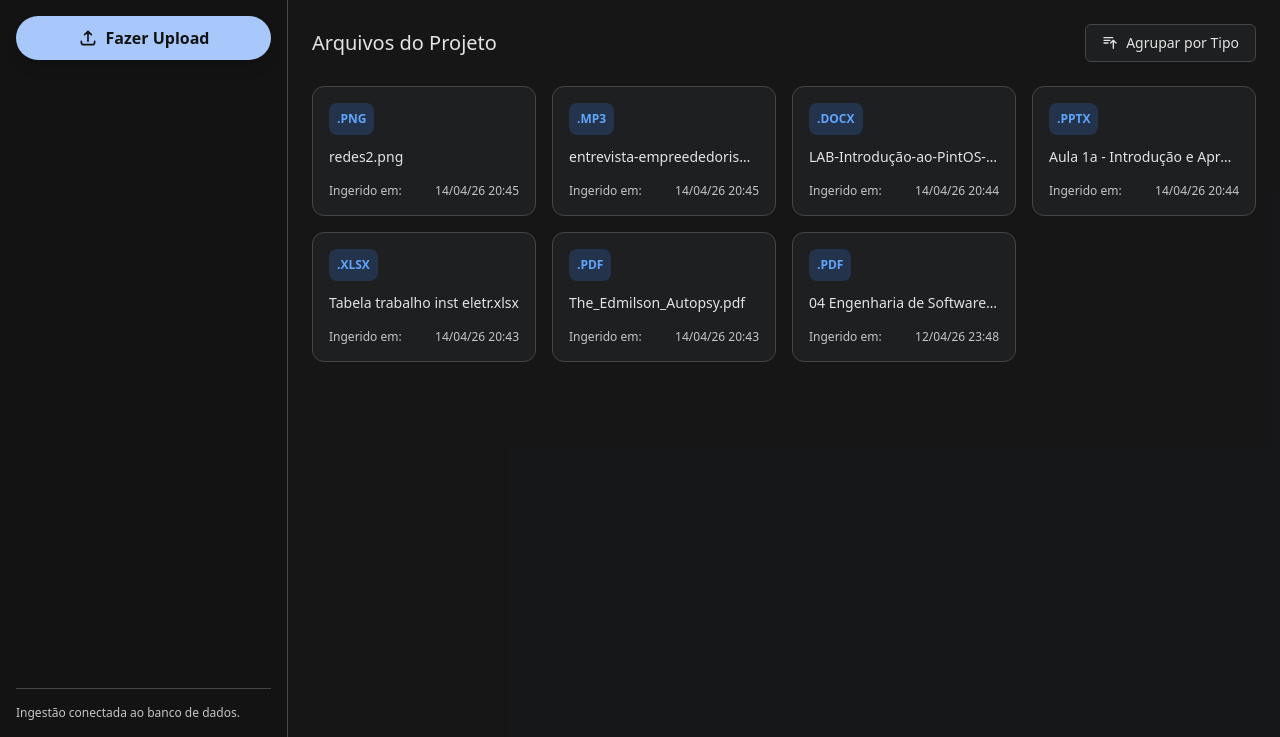
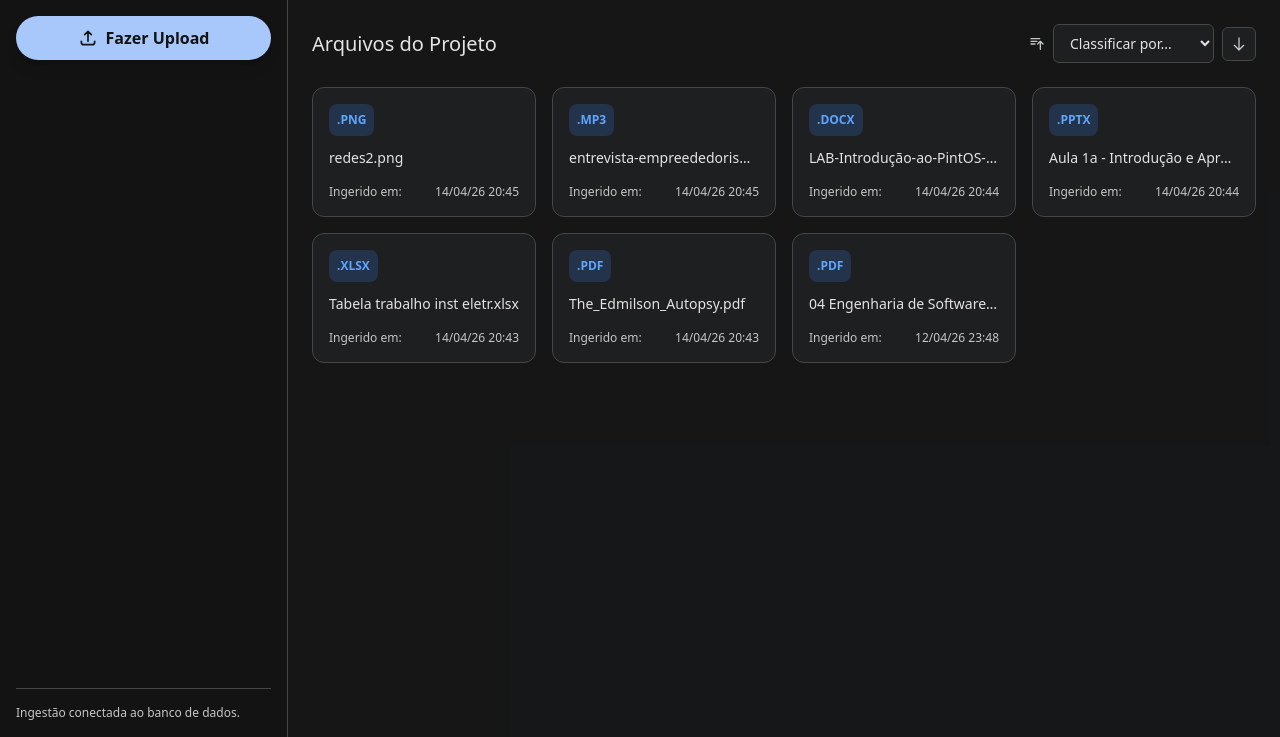
Before and after one commit to luanapavanelli/Trab_Ingest-o_de_arquivos, a Django app: page / in a window 1280 px wide. Shown: the part 63-800 px from the top of the page. Run offline with Django 5.2, Linux system fonts and the light colour scheme; data comes from the database, SQL or seed files in the repository; some libraries are stand-ins or nearby versions.

Commit message:
feat: adiciona funcao de filtro por nome e data, e  inverter ordem dos filtros

```diff
--- a/Ingestão/Projetos/templates/Projetos/dashboard.html
+++ b/Ingestão/Projetos/templates/Projetos/dashboard.html
@@ -54,19 +54,29 @@
 
        <main class="flex-1 bg-nbSurface/30 p-6 flex flex-col overflow-y-auto">
 
-            <div class="flex justify-between items-center mb-6">
+           <div class="flex justify-between items-center mb-6">
                 <div class="text-xl font-medium">Arquivos do Projeto</div>
 
-                <button onclick="agruparPorTipo()" class="text-sm bg-nbSurface border border-nbBorder hover:bg-nbSurfaceHover px-4 py-2 rounded-md flex items-center gap-2 transition cursor-pointer">
-                    <svg class="w-4 h-4" fill="none" stroke="currentColor" viewBox="0 0 24 24"><path stroke-linecap="round" stroke-linejoin="round" stroke-width="2" d="M3 4h13M3 8h9m-9 4h6m4 0l4-4m0 0l4 4m-4-4v12"></path></svg>
-                    Agrupar por Tipo
-                </button>
+                <div class="flex items-center gap-2">
+                    <svg class="w-4 h-4 text-nbMuted" fill="none" stroke="currentColor" viewBox="0 0 24 24"><path stroke-linecap="round" stroke-linejoin="round" stroke-width="2" d="M3 4h13M3 8h9m-9 4h6m4 0l4-4m0 0l4 4m-4-4v12"></path></svg>
+
+                    <select id="filtroSelect" onchange="ordenarArquivos()" class="text-sm bg-nbSurface border border-nbBorder hover:bg-nbSurfaceHover text-nbText px-3 py-2 rounded-md transition cursor-pointer outline-none focus:border-nbAccent">
+                        <option value="" disabled selected>Classificar por...</option>
+                        <option value="tipo">Tipo de Arquivo</option>
+                        <option value="nome">Ordem Alfabética</option>
+                        <option value="data">Mais Recentes</option>
+                    </select>
+
+                    <button onclick="alternarOrdem()" class="p-2 bg-nbSurface border border-nbBorder hover:bg-nbSurfaceHover rounded-md transition text-nbMuted hover:text-nbText" title="Inverter Ordem">
+                        <svg id="iconeOrdem" class="w-4 h-4 transition-transform duration-300 transform" fill="none" stroke="currentColor" viewBox="0 0 24 24"><path stroke-linecap="round" stroke-linejoin="round" stroke-width="2" d="M19 14l-7 7m0 0l-7-7m7 7V3"></path></svg>
+                    </button>
+                </div>
             </div>
 <comentario para commit pq sou burro></comentario>
             <div class="grid grid-cols-1 sm:grid-cols-2 lg:grid-cols-4 gap-4" id="fileGrid">
 
                 {% for arquivo in arquivos %}
-                <div class="file-item bg-nbSurface border border-nbBorder rounded-xl p-4 hover:border-nbAccent transition group" data-tipo="{{ arquivo.tipo }}">
+               <div class="file-item bg-nbSurface border border-nbBorder rounded-xl p-4 hover:border-nbAccent transition group" data-tipo="{{ arquivo.tipo }}" data-nome="{{ arquivo.nome_original|lower }}" data-data="{{ arquivo.data_ingestao|date:'U' }}">
                     <div class="flex justify-between items-start mb-3">
                         <div class="p-2 bg-blue-500/20 text-blue-400 rounded-lg font-bold text-xs uppercase">
                             {{ arquivo.tipo|default:"DOC" }}
@@ -89,22 +99,58 @@
         </main>
     </div>
     <script>
-    function agruparPorTipo() {
-        // Pega a "caixa" onde estão todos os arquivos
+    // Memória do sistema: Guarda se a ordem está no padrão ou invertida
+    let ordemPadrao = true;
+
+    function alternarOrdem() {
+        ordemPadrao = !ordemPadrao; // Inverte o estado (verdadeiro vira falso, e vice-versa)
+
+        // Pega o ícone da seta e gira ele visualmente (Animação do Tailwind)
+        const icone = document.getElementById('iconeOrdem');
+        if (ordemPadrao) {
+            icone.classList.remove('rotate-180');
+        } else {
+            icone.classList.add('rotate-180');
+        }
+
+        // Reaplica o filtro com a nova ordem imediatamente
+        ordenarArquivos();
+    }
+
+    function ordenarArquivos() {
+        // Agora a função descobre sozinha qual opção está selecionada no menu
+        const select = document.getElementById('filtroSelect');
+        const criterio = select.value;
+
+        if (!criterio) return; // Se estiver no "Classificar por...", não faz nada
+
         const grid = document.getElementById('fileGrid');
-
-        // Pega todos os arquivos individuais que preparamos com a classe 'file-item'
         const cards = Array.from(grid.getElementsByClassName('file-item'));
 
-        // Ordena a lista de cards baseada no 'data-tipo'
         cards.sort((a, b) => {
-            let tipoA = (a.getAttribute('data-tipo') || '').toLowerCase();
-            let tipoB = (b.getAttribute('data-tipo') || '').toLowerCase();
+            let resultado = 0;
 
-            // Coloca em ordem alfabética (.docx, .pdf, .txt, etc)
-            if (tipoA < tipoB) return -1;
-            if (tipoA > tipoB) return 1;
-            return 0;
+            if (criterio === 'tipo') {
+                let valA = (a.getAttribute('data-tipo') || '').toLowerCase();
+                let valB = (b.getAttribute('data-tipo') || '').toLowerCase();
+                if (valA < valB) resultado = -1;
+                if (valA > valB) resultado = 1;
+            }
+            else if (criterio === 'nome') {
+                let valA = (a.getAttribute('data-nome') || '');
+                let valB = (b.getAttribute('data-nome') || '');
+                if (valA < valB) resultado = -1;
+                if (valA > valB) resultado = 1;
+            }
+            else if (criterio === 'data') {
+                let valA = parseInt(a.getAttribute('data-data') || '0');
+                let valB = parseInt(b.getAttribute('data-data') || '0');
+                resultado = valB - valA;
+            }
+
+            // O Pulo do Gato: se a 'ordemPadrao' for falsa (invertida),
+            // multiplicamos por -1 para inverter o resultado matemático de trás pra frente!
+            return ordemPadrao ? resultado : (resultado * -1);
         });
 
         // Devolve os cards ordenados para a tela
```
